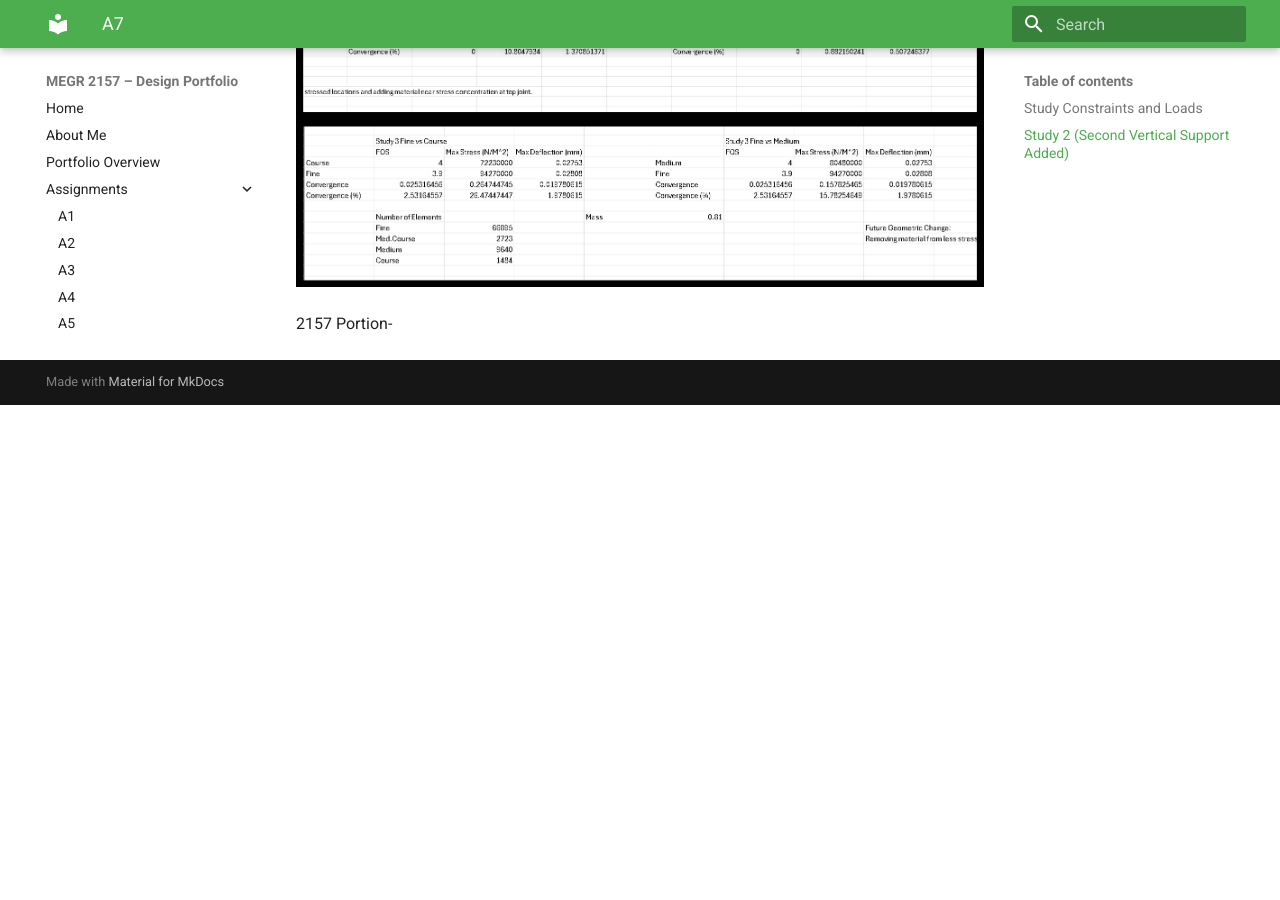
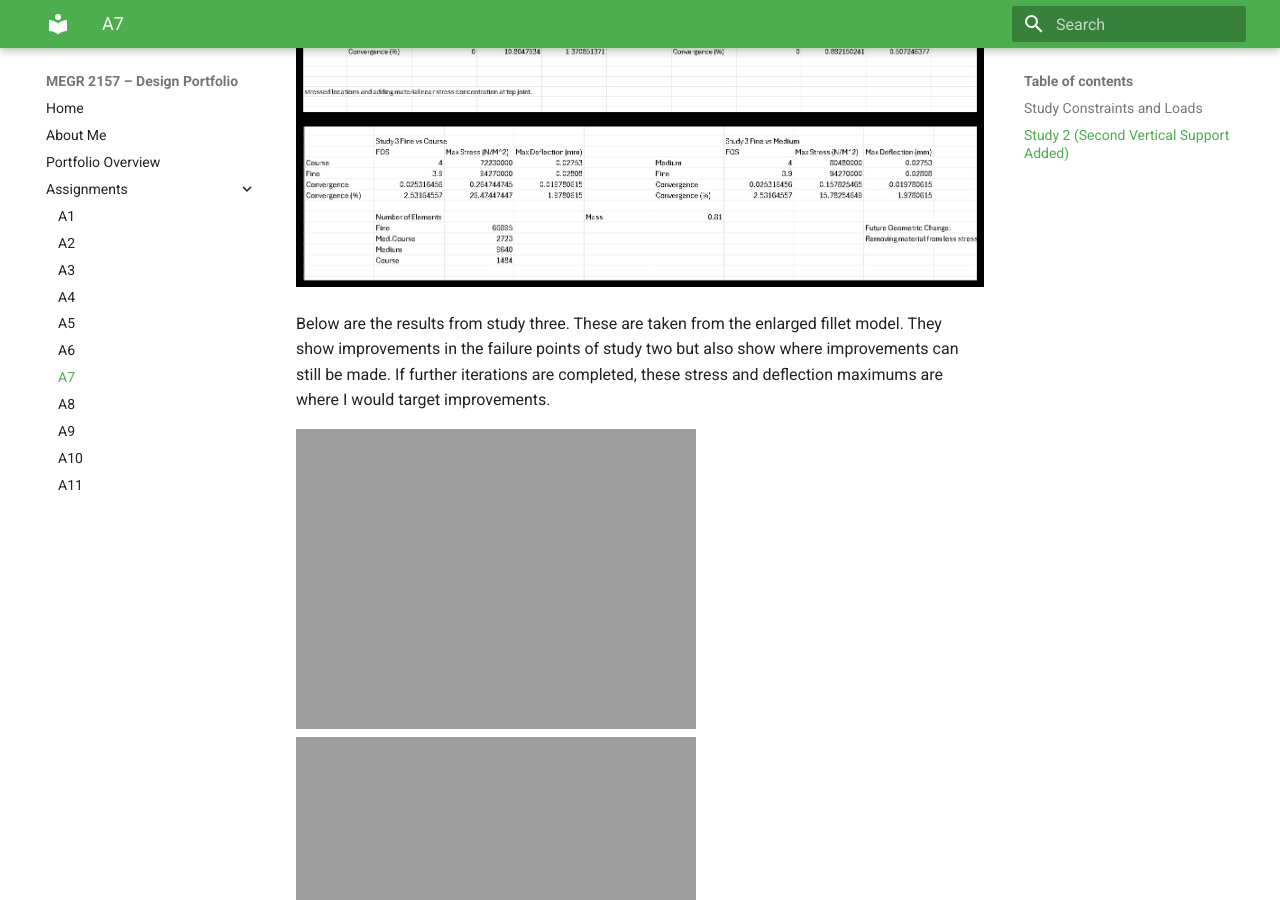
Before and after one commit to Taylor-Rockefeller-Portfolio/megr2157-portfolio, an MkDocs documentation site: the page built from docs/assignments/A07/index.md, in a window 1280 px wide and 900 px high, scrolled down 6723 px. Built offline with MkDocs 1.6.1 and Material for MkDocs 9.7.7, drawn with Linux system fonts in a browser that asks for light colours; before the commit the page ends 7128 px from its top, so only the background shows below that.

Commit message:
Document results and improvements from study three
Added results and analysis from study three, highlighting improvements and areas for further iterations.

```diff
--- a/docs/assignments/A07/index.md
+++ b/docs/assignments/A07/index.md
@@ -48,4 +48,11 @@ Study 3 Geometric Changes- The failure point in study 2 was the joint between fe
 ![](study_3_attempt.png)
 ![](study_3_excel.jpg)
 
+Below are the results from study three. These are taken from the enlarged fillet model. They show improvements in the failure points of study two but also show where improvements can still be made. If further iterations are completed, these stress and deflection maximums are where I would target improvements.
+
+![](study_three(1))
+![](study_three(2))
+![](study_three(3))
+![](study_three(4))
+
 2157 Portion-
```
